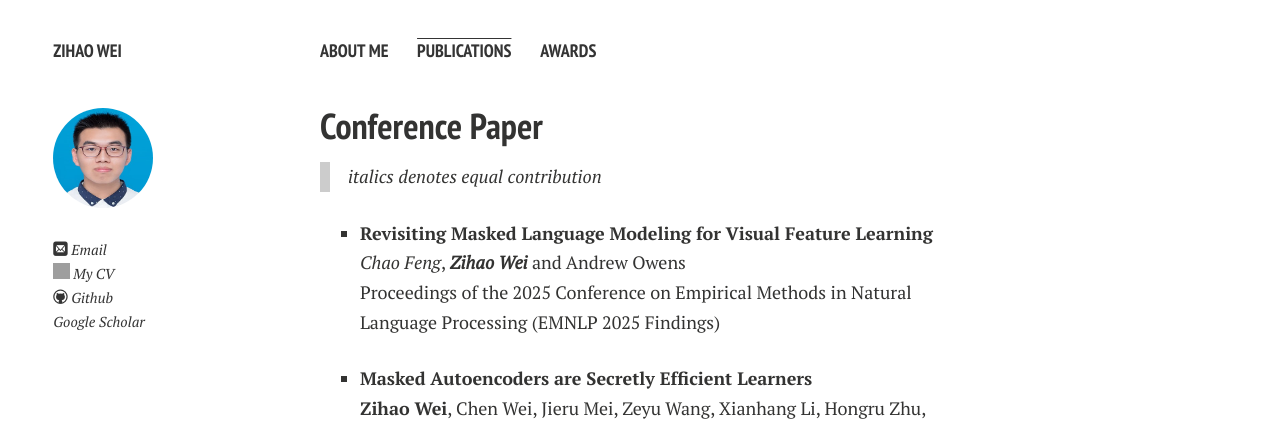
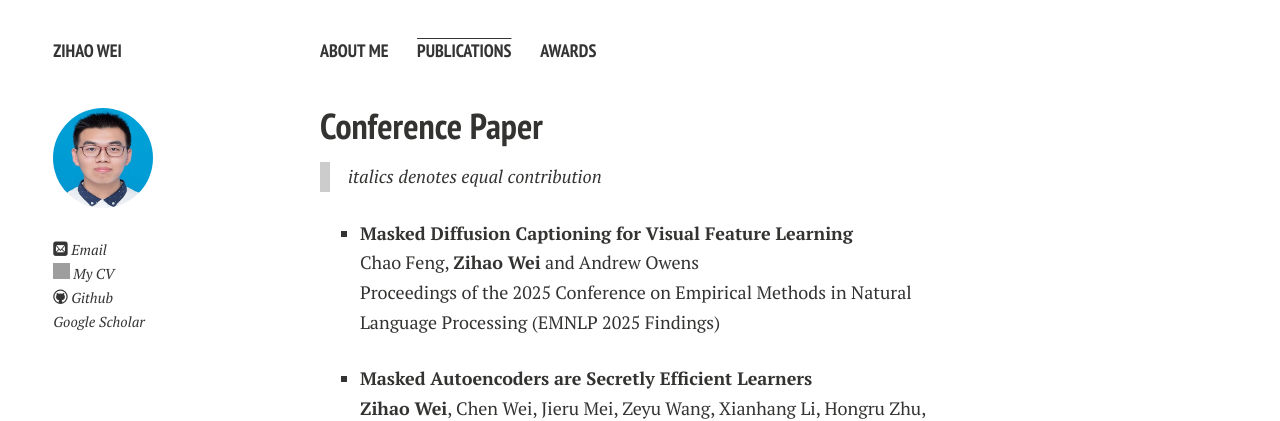
Before and after one commit to Zi-hao-Wei/Zi-hao-Wei.github.io, a Jekyll site: the page built from publications.md, in a window 1280 px wide. Shown: the top 421 px of the page. Built offline with Jekyll 4.4.1, drawn with Linux system fonts in a browser that asks for light colours; nearby versions of some CDN libraries; a style sheet for code colours, icons or effects is not loaded; grey boxes are pictures that could not be loaded.

Commit message:
Update publications.md

```diff
--- a/publications.md
+++ b/publications.md
@@ -9,8 +9,8 @@ title: Publications
 >_italics_ denotes equal contribution
 
 
-- **Revisiting Masked Language Modeling for Visual Feature Learning**
-<br>_Chao Feng_, **_Zihao Wei_** and Andrew Owens
+- **Masked Diffusion Captioning for Visual Feature Learning**
+<br>Chao Feng, **Zihao Wei** and Andrew Owens
 <br> Proceedings of the 2025 Conference on Empirical Methods in Natural Language Processing  (EMNLP 2025 Findings)
 
 
```
